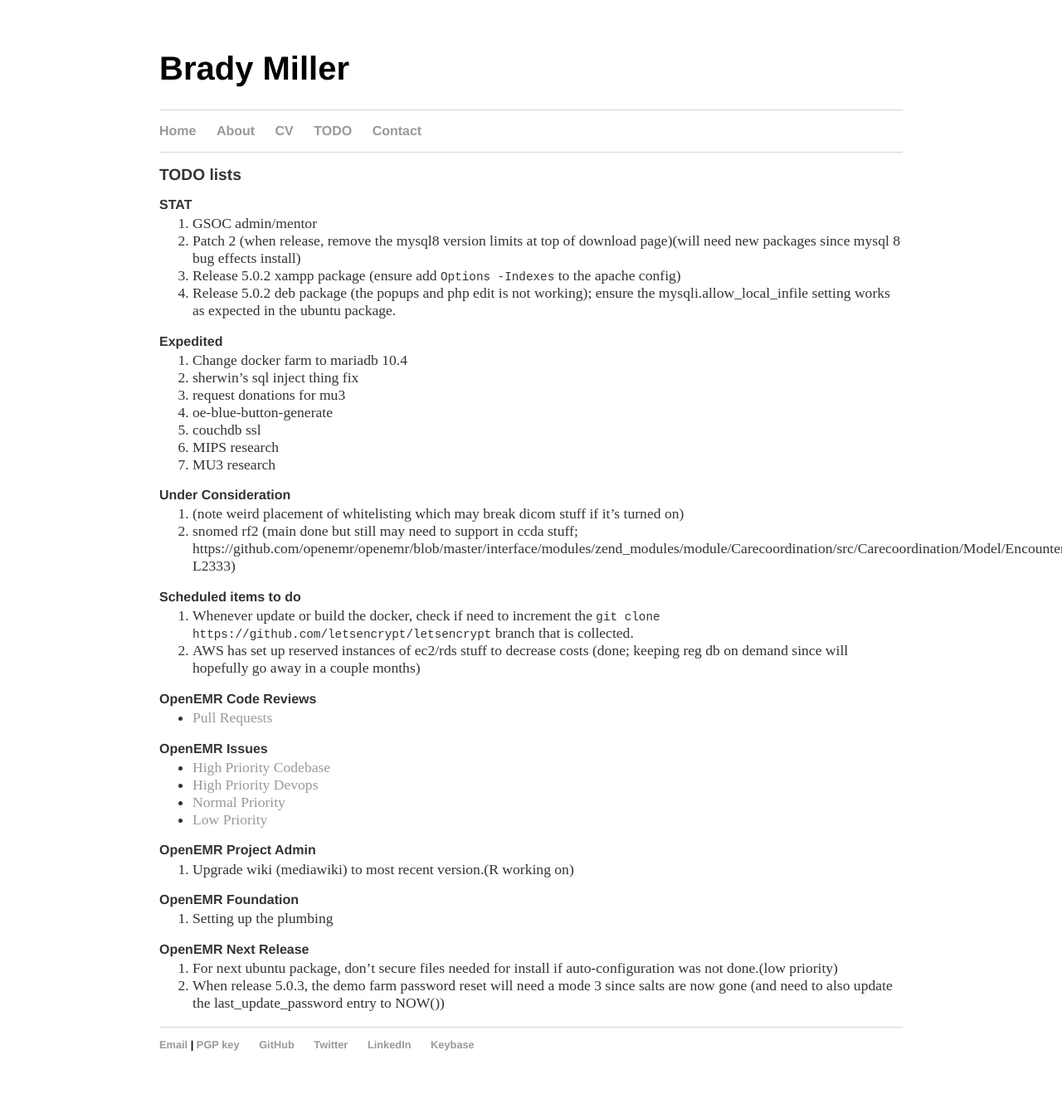
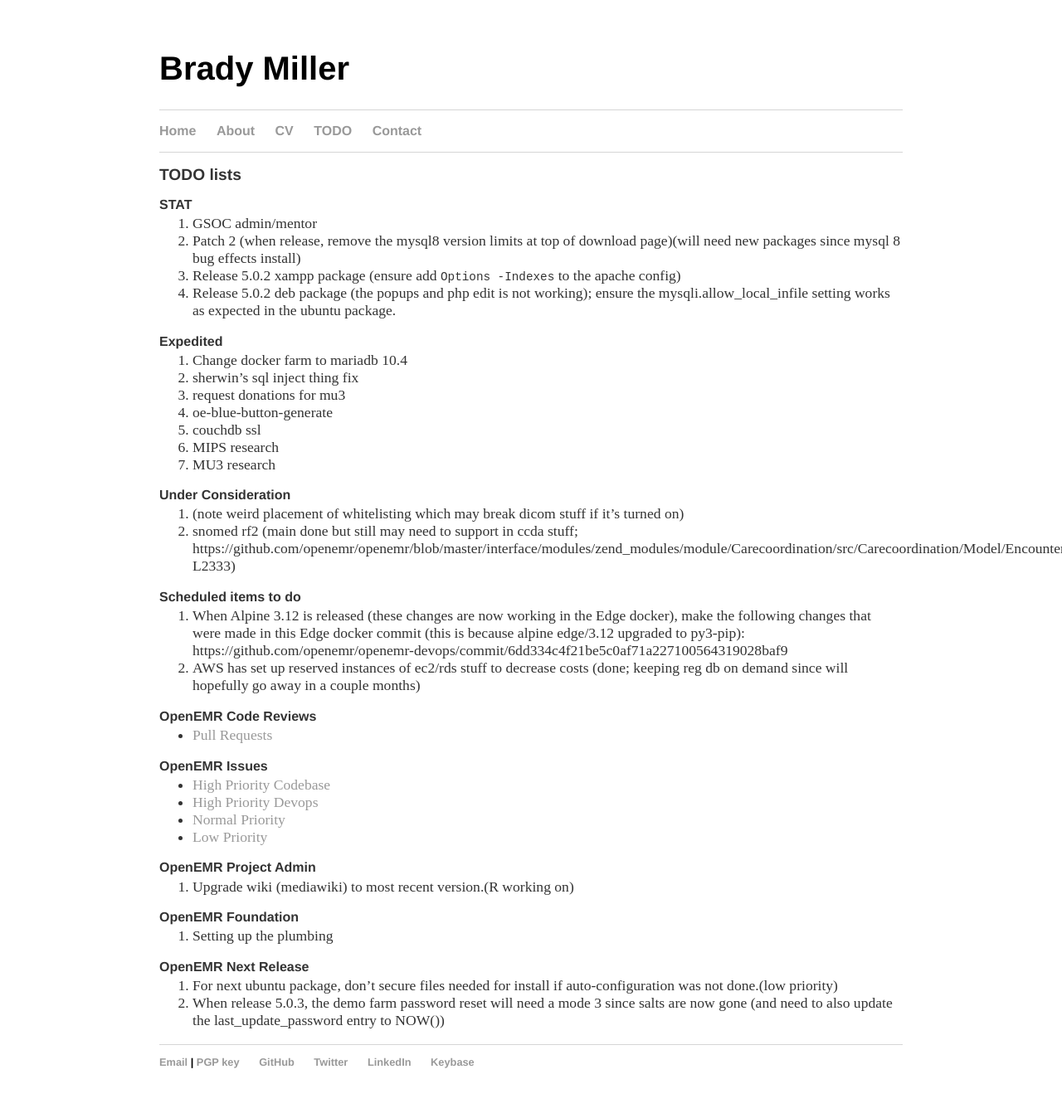
Before and after one commit to bradymiller/bradymiller.github.io, a Jekyll site: the page built from todo/index.md, in a window 1280 px wide. Shown: the whole page at 83% size. Built offline with Jekyll 4.4.1, drawn with Linux system fonts in a browser that asks for light colours; our own code applies the rules of GitHub Pages for plain Markdown files; before the commit the page ends 1327 px from its top, so only the background shows below that.

Commit message:
Update index.md

```diff
--- a/todo/index.md
+++ b/todo/index.md
@@ -23,7 +23,7 @@
 1. snomed rf2 (main done but still may need to support in ccda stuff; https://github.com/openemr/openemr/blob/master/interface/modules/zend_modules/module/Carecoordination/src/Carecoordination/Model/EncounterccdadispatchTable.php#L2316-L2333)
 
 ### Scheduled items to do
-1. Whenever update or build the docker, check if need to increment the `git clone https://github.com/letsencrypt/letsencrypt` branch that is collected.
+1. When Alpine 3.12 is released (these changes are now working in the Edge docker), make the following changes that were made in this Edge docker commit (this is because alpine edge/3.12 upgraded to py3-pip): https://github.com/openemr/openemr-devops/commit/6dd334c4f21be5c0af71a227100564319028baf9
 1. AWS has set up reserved instances of ec2/rds stuff to decrease costs (done; keeping reg db on demand since will hopefully go away in a couple months)
 
 ### OpenEMR Code Reviews
```
